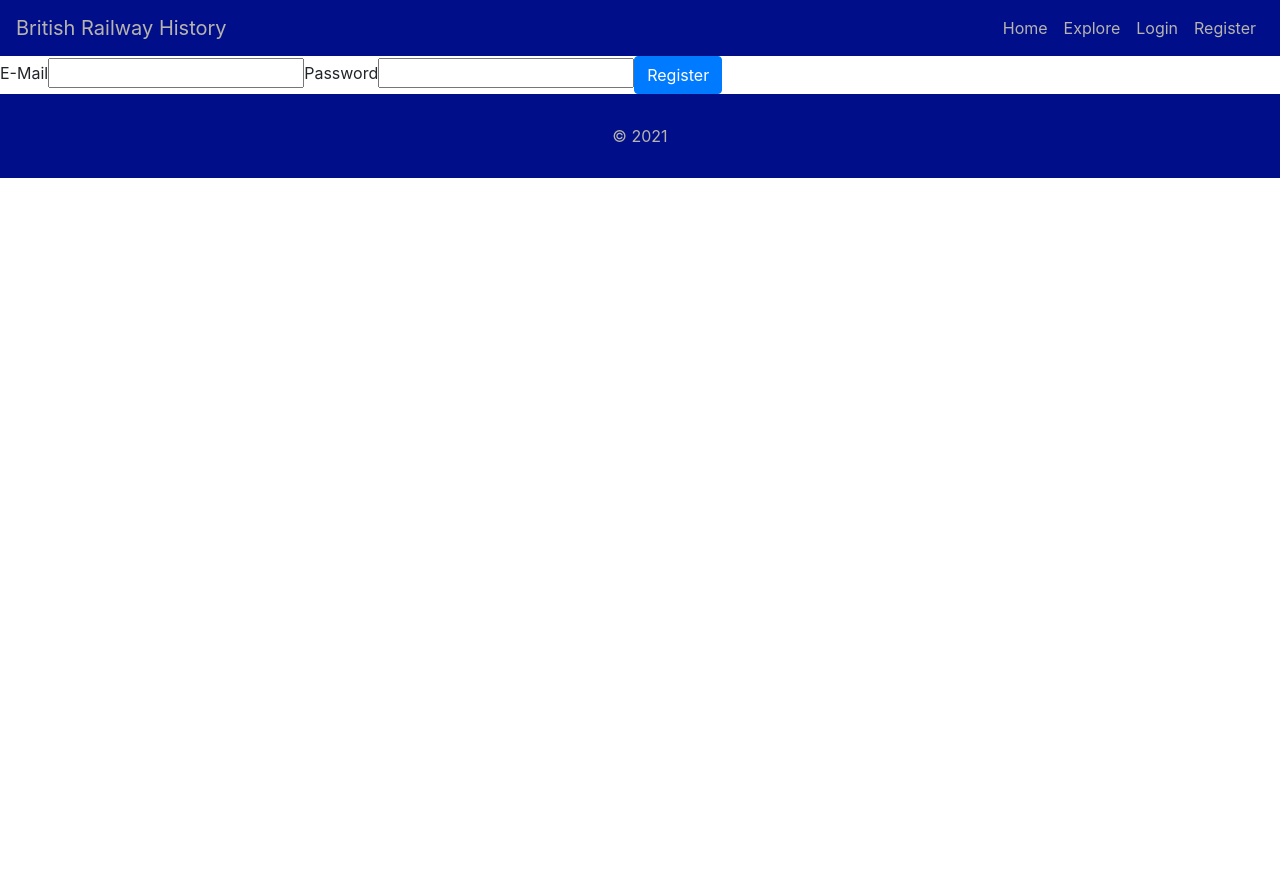
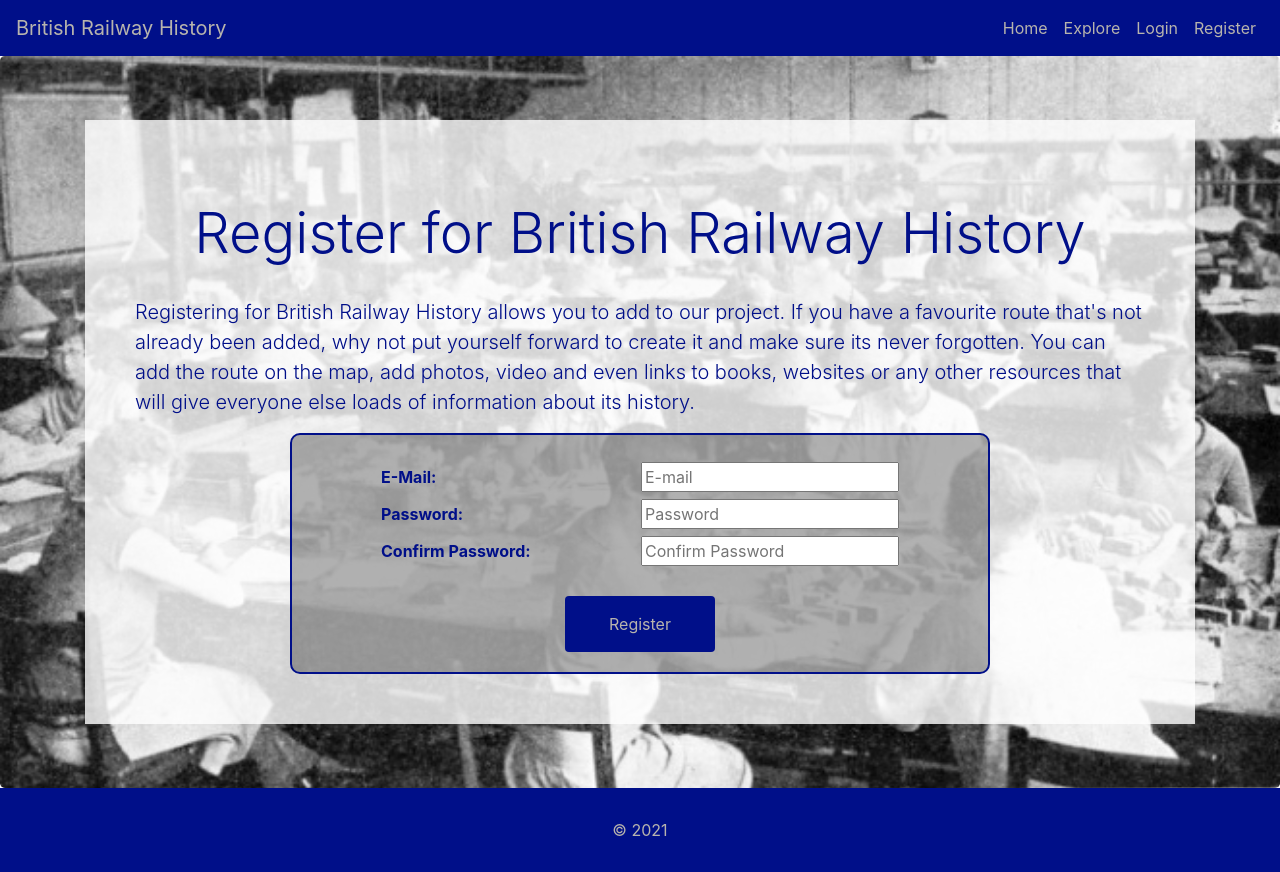
Before and after one commit to rosscatley72/railway-history, a React (Create React App) app: page /register in a window 1280 px wide. Before the commit the page ends 800 px from the top, so only its background shows below. Built offline with nearby package versions, Linux system fonts and the light colour scheme; what amazon-cognito-identity-js, react-google-maps would draw is missing.

Commit message:
finished styling registration page

```diff
--- a/src/components/Home.js
+++ b/src/components/Home.js
@@ -9,7 +9,7 @@ function Homepage() {
     <TextPageStyle
       style={{ backgroundImage: `url(${WSH})`, backgroundSize: "cover" }}
     >
-      <Container className="home-text-panel">
+      <Container className="text-panel">
         <Title>Welcome to British Railway History. </Title>
         <p className="lead">
           This site is aiming to capture the history of Britain's Railways in
--- a/src/components/NoMatch.js
+++ b/src/components/NoMatch.js
@@ -1,9 +1,21 @@
 import React from "react";
-
-import Disused from "../images/rch.jpg";
+import Container from "react-bootstrap/Container";
+import { TextPageStyle, Title } from "./styled/TextPageStyle";
+import Disused from "../images/disused.jpg";
 
 const NoMatch = () => {
-  return <h2>Placeholder for 404 page</h2>;
+  return (
+    <TextPageStyle style={{ backgroundImage: `url(${Disused})` }}>
+      <Container className="text-panel">
+        <Title>Sorry, You Are Off-Track</Title>
+        <p className="lead">
+          We can't find the page you are looking for, please check the spelling
+          in the address bar above or use the navigation bar at the top to
+          select your page.{" "}
+        </p>
+      </Container>
+    </TextPageStyle>
+  );
 };
 
 export default NoMatch;
--- a/src/components/auth/Register.js
+++ b/src/components/auth/Register.js
@@ -1,13 +1,25 @@
 import React, { useState } from "react";
+import { CognitoUserAttribute } from "amazon-cognito-identity-js";
+
 import UserPool from "./UserPool";
-import { CognitoUserAttribute } from "amazon-cognito-identity-js";
+import Container from "react-bootstrap/Container";
+import {
+  TextPageStyle,
+  Title,
+  FormElement,
+  StyledButton,
+} from "../styled/TextPageStyle";
+import RCH from "../../images/rch.jpg";
 
 const Register = () => {
   const [email, setEmail] = useState("");
   const [password, setPassword] = useState("");
+  const [confirmPassword, setConfirmPassword] = useState("");
 
   const handleSubmit = (event) => {
     event.preventDefault();
+
+    //This is where the validation code needs to sit.....
 
     const attributeList = [];
     const dataEmail = { Name: "email", Value: email };
@@ -24,25 +36,55 @@ const Register = () => {
   };
 
   return (
-    <div>
+    <TextPageStyle
+      style={{ backgroundImage: `url(${RCH})`, backgroundSize: "cover" }}
+    >
+      <Container>
+        <div className="text-panel">
+          <Title>Register for British Railway History</Title>
+          <p className="lead">
+            Registering for British Railway History allows you to add to our
+            project. If you have a favourite route that's not already been
+            added, why not put yourself forward to create it and make sure its
+            never forgotten. You can add the route on the map, add photos, video
+            and even links to books, websites or any other resources that will
+            give everyone else loads of information about its history.
+          </p>
           <form onSubmit={handleSubmit}>
-        <label htmlFor="email">E-Mail</label>
+            <div className="element-holder">
+              <FormElement>
+                <label htmlFor="email">E-Mail:</label>
                 <input
                   type="text"
                   value={email}
+                  placeholder="E-mail"
                   onChange={(event) => setEmail(event.target.value)}
                 />
-        <label htmlFor="password">Password</label>
+              </FormElement>
+              <FormElement>
+                <label htmlFor="password">Password:</label>
                 <input
-          type="text"
+                  type="password"
                   value={password}
+                  placeholder="Password"
                   onChange={(event) => setPassword(event.target.value)}
                 />
-        <button className="btn btn-primary" type="submit">
-          Register
-        </button>
+              </FormElement>
+              <FormElement>
+                <label htmlFor="confirmPassword">Confirm Password:</label>
+                <input
+                  type="password"
+                  value={confirmPassword}
+                  placeholder="Confirm Password"
+                  onChange={(event) => setPassword(event.target.value)}
+                />
+              </FormElement>
+              <StyledButton type="submit">Register</StyledButton>
+            </div>
           </form>
         </div>
+      </Container>
+    </TextPageStyle>
   );
 };
 
--- a/src/components/styled/TextPageStyle.js
+++ b/src/components/styled/TextPageStyle.js
@@ -1,21 +1,79 @@
-import React from "react";
 import styled from "styled-components";
-import Container from "react-bootstrap/Container";
 
 export const TextPageStyle = styled.div.attrs(() => ({
   className: "jumbotron",
+  style: { backgroundSize: "cover", marginBottom: "0", minHeight: "80vh" },
 }))`
-  .home-text-panel {
+  .text-panel {
     background-color: rgba(255, 255, 255, 0.8);
     color: #000f89;
-    height: 60vh;
+    height: auto;
+    padding: 50px;
+  }
+
+.element-holder{
+    margin-left:auto;
+    margin-right:auto;
+    display:inline-block;
+}
+
+  form {
+    margin-left: auto;
+    margin-right: auto;
+    width: 80%;
+    max-width:700px;
+    background-color: rgba(0,0,0,0.3);
+    border-width: 2px;
+    border-style: solid;
+    border-radius: 10px;
+    border-color: #000f89;
+    padding: 0;
+    padding-bottom:20px;
+    padding-top:20px;
+    text-align: center;
+
+    }
   }
 `;
 
 export const Title = styled.div.attrs(() => ({
   className: "display-4 text-center",
 }))`
-  .test {
-    color: purple;
+  padding: 30px;
+`;
+
+export const FormElement = styled.div`
+  label {
+    font-weight: bold;
+    margin: 10px;
+    margin-bottom:0;
+    margin-left:0;
+    width: 250px;
+    text-align:left;
+  }
+  input {
+    background-color: #b7b4ad
+    margin: 10px;
+    margin-top:0;
+    width:258px;
+
+  }
+
+`;
+
+export const StyledButton = styled.button.attrs(() => ({
+  className: "btn",
+}))`
+   {
+    background-color: #000f89;
+    color: #b7b4ad;
+    margin-top: 30px;
+    padding: 15px;
+    width: 150px;
+
+    &:hover {
+      color: #f9f1de;
+      background-color: rgba(128, 16, 38, 1);
+    }
   }
 `;
```
Also changed, not shown: src/components/auth/ConfirmVerification.js (+10 -0 lines), 1 other file (tests, documents, lock files or other folders). Lines whose indentation alone changed are shown as unchanged.
